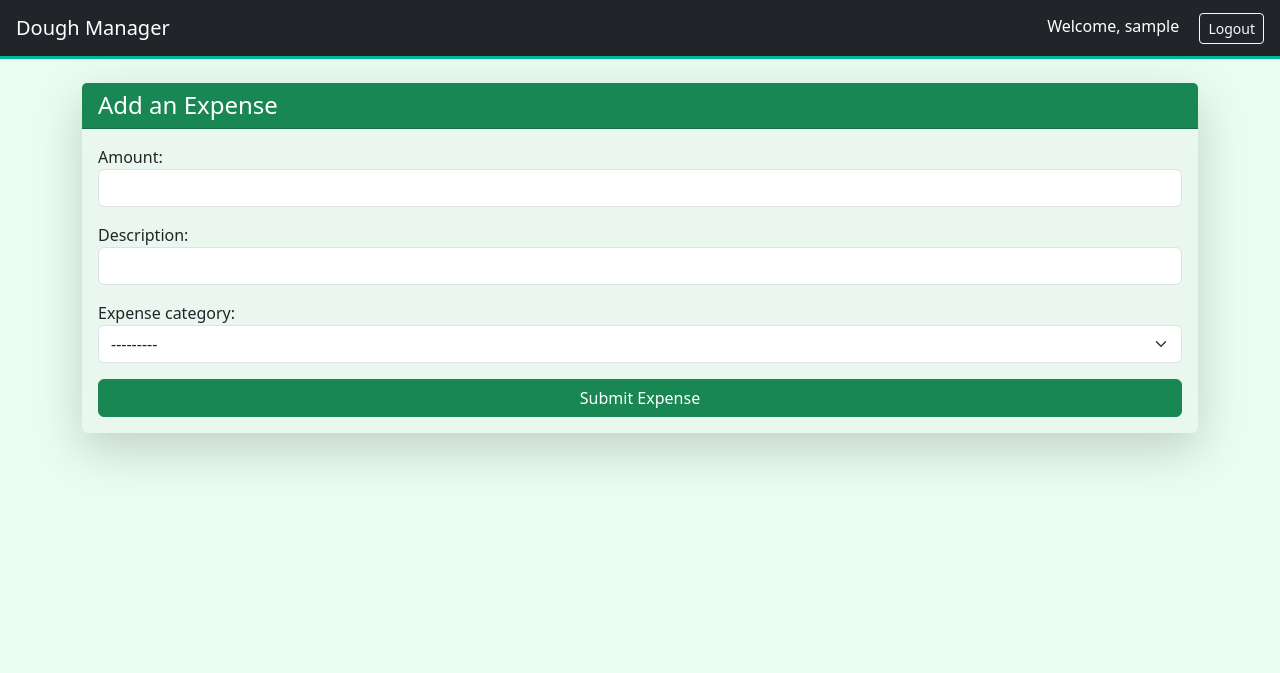
After one commit to Kaustubh-D-Karkhanis/Dough-Manager, a Django app: page /dashboard/add_expense/ in a window 1280 px wide. The commit adds this page. Shown: the top 673 px of the page. Run offline with Django 5.2, Linux system fonts and the light colour scheme; the visitor is signed in with stand-in values (Sample User, id 1); some libraries are stand-ins or nearby versions.

Commit message:
Dashboard: Adding investment and expense buttons

```diff
--- a/dashboard/forms.py
+++ b/dashboard/forms.py
@@ -1,7 +1,26 @@
 from django import forms
-from .models import UserProfile
+from .models import UserProfile, Transaction
 
 class UserProfileForm(forms.ModelForm):
     class Meta:
         model=UserProfile
         fields = ['initial_income', 'monthly_budget', 'income_source']
+
+class ExpenseForm(forms.ModelForm):
+    class Meta:
+        model=Transaction
+        fields = ['amount', 'expense_category','description']
+        widgets = {
+            'amount': forms.NumberInput(attrs={'class': 'form-control'}),
+            'expense_category': forms.Select(attrs={'class': 'form-select'}),
+            'description': forms.TextInput(attrs={'class': 'form-control'}),
+        }
+
+class InvestmentForm(forms.ModelForm):
+    class Meta:
+        model = Transaction
+        fields = ['amount', 'description']
+        widgets = {
+            'amount': forms.NumberInput(attrs={'class': 'form-control'}),
+            'description': forms.TextInput(attrs={'class': 'form-control'}),
+        }
--- a/dashboard/models.py
+++ b/dashboard/models.py
@@ -15,5 +15,30 @@ class UserProfile(models.Model):
     monthly_budget = models.DecimalField(max_digits=10, decimal_places=2, blank=True, null=True)
     income_source = models.CharField(max_length=20, choices=INCOME_SOURCES)
 
-def __str__(self):
-    return f"{self.user.username}'s Profile"
+    def __str__(self):
+        return f"{self.user.username}'s Profile"
+
+class Transaction(models.Model):
+    transaction_types = [
+        ('expenses', 'Expense'),
+        ('investments', 'Investment'),
+        ('income', 'Income Top-up'),
+    ]
+    expense_types = [
+        ('Food','Food'),
+        ('Transport', 'Transport'),
+        ('Entertainment', 'Entertainment'),
+        ('Utilities', 'Utilities'),
+        ('Health', 'Health'),
+        ('Other', 'Other'),
+    ]
+
+    user = models.ForeignKey(User, on_delete=models.CASCADE )
+    transaction_type = models.CharField(max_length=20, choices=transaction_types)
+    amount = models.DecimalField(max_digits=10, decimal_places=2)
+    date = models.DateTimeField(auto_now_add=True)
+    description = models.TextField(blank=True, max_length=30)
+    expense_category = models.CharField(max_length=20, choices=expense_types, blank=True, null=True)
+
+    def __str__(self):
+        return f"{self.user.username} - {self.transaction_type} - {self.amount}"
--- /dev/null
+++ b/dashboard/templates/dashboard/add_expense.html
@@ -0,0 +1,29 @@
+{% extends 'base.html' %}
+{% load widget_tweaks %}
+{% block content %}
+<div class="container mt-4">
+    <div class="card shadow-lg border-0" style="background: #e9f7ef;">
+        <div class="card-header bg-success text-white">
+            <h4 class="mb-0">Add an Expense</h4>
+        </div>
+        <div class="card-body">
+            <form method="post">
+                {% csrf_token %}
+                <div class="mb-3">
+                    {{ form.amount.label_tag }}
+                    {{ form.amount|add_class:"form-control" }}
+                </div>
+                <div class="mb-3">
+                    {{ form.description.label_tag }}
+                    {{ form.description|add_class:"form-control" }}
+                </div>
+                <div class="mb-3">
+                    {{ form.expense_category.label_tag}}
+                    {{ form.expense_category|add_class:"form-select"}}
+                </div>
+                <button type="submit" class="btn btn-success w-100">Submit Expense</button>
+            </form>
+        </div>
+    </div>
+</div>
+{% endblock %}
--- a/dashboard/templates/dashboard/home.html
+++ b/dashboard/templates/dashboard/home.html
@@ -72,10 +72,10 @@
     <!-- Main Content -->
     <div class="col-md-9 col-12 main-content d-flex flex-column justify-content-center align-items-center px-4 py-5">
         <div class="d-flex flex-wrap gap-4">
-            <a href="#" class="btn btn-lg btn-outline-danger px-4 py-2 shadow-sm">
+            <a href="{% url 'add_expense' %}" class="btn btn-lg btn-outline-danger px-4 py-2 shadow-sm">
                 Add Expense
             </a>
-            <a href="#" class="btn btn-lg btn-outline-primary px-4 py-2 shadow-sm">
+            <a href="{% url 'add_investment' %}" class="btn btn-lg btn-outline-primary px-4 py-2 shadow-sm">
                 Add Investment
             </a>
         </div>
--- a/dashboard/urls.py
+++ b/dashboard/urls.py
@@ -4,4 +4,6 @@ from . import views
 urlpatterns = [
     path('dashboard/', views.dashboard, name='dashboard'),
     path('setup/', views.setup_profile, name='setup_profile'),
+    path('add_expense/', views.add_expense, name='add_expense'),
+    path('add_investment/', views.add_investment, name='add_investment')
 ]
--- a/dashboard/views.py
+++ b/dashboard/views.py
@@ -1,7 +1,7 @@
 from django.shortcuts import render, redirect
 from django.contrib.auth.decorators import login_required
 from .models import UserProfile
-from .forms import UserProfileForm
+from .forms import UserProfileForm, ExpenseForm, InvestmentForm
 
 @login_required
 def dashboard(request):
@@ -23,3 +23,31 @@ def setup_profile(request):
     else:
         form=UserProfileForm()
     return render(request, 'dashboard/setup_profile.html', {'form':form})
+
+@login_required
+def add_expense(request):
+    if request.method == 'POST':
+        form=ExpenseForm(request.POST)
+        if form.is_valid():
+            transaction=form.save(commit=False)
+            transaction.user=request.user
+            transaction.transaction_type = 'Expense'
+            transaction.save()
+            return redirect('dashboard')
+    else:
+        form=ExpenseForm()
+    return render(request, 'dashboard/add_expense.html', {'form':form})
+
+@login_required
+def add_investment(request):
+    if request.method == 'POST':
+        form = InvestmentForm(request.POST)
+        if form.is_valid():
+            transaction=form.save(commit=False)
+            transaction.user=request.user
+            transaction.transaction_type='Investment'
+            transaction.save
+            return redirect('dashboard')
+    else:
+        form=InvestmentForm()
+    return render(request, 'dashboard/add_investment.html', {'form':form})
--- a/dough_manager/settings.py
+++ b/dough_manager/settings.py
@@ -42,6 +42,7 @@ INSTALLED_APPS = [
     'django.contrib.staticfiles',
     'user_management',
     'dashboard',
+    'widget_tweaks',
 ]
 
 #LOGIN_REDIRECT_URL = '/dashboard/'
--- /dev/null
+++ b/random.txt
@@ -0,0 +1,6 @@
+<a href="#" class="btn btn-lg btn-outline-danger px-4 py-2 shadow-sm">
+                Add Expense
+            </a>
+            <a href="#" class="btn btn-lg btn-outline-primary px-4 py-2 shadow-sm">
+                Add Investment
+            </a>
```
Also changed, not shown: dashboard/templates/dashboard/add_investment.html (added, +25 -0 lines), dashboard/migrations/0002_transaction.py (added).
